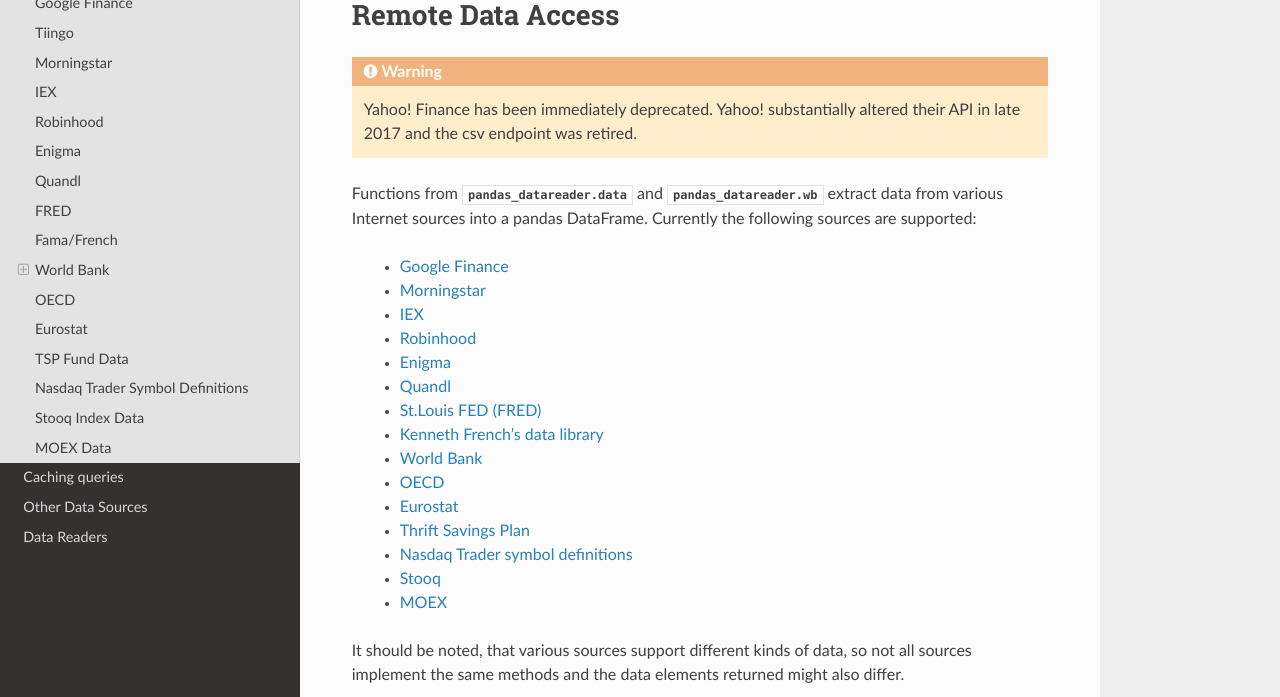
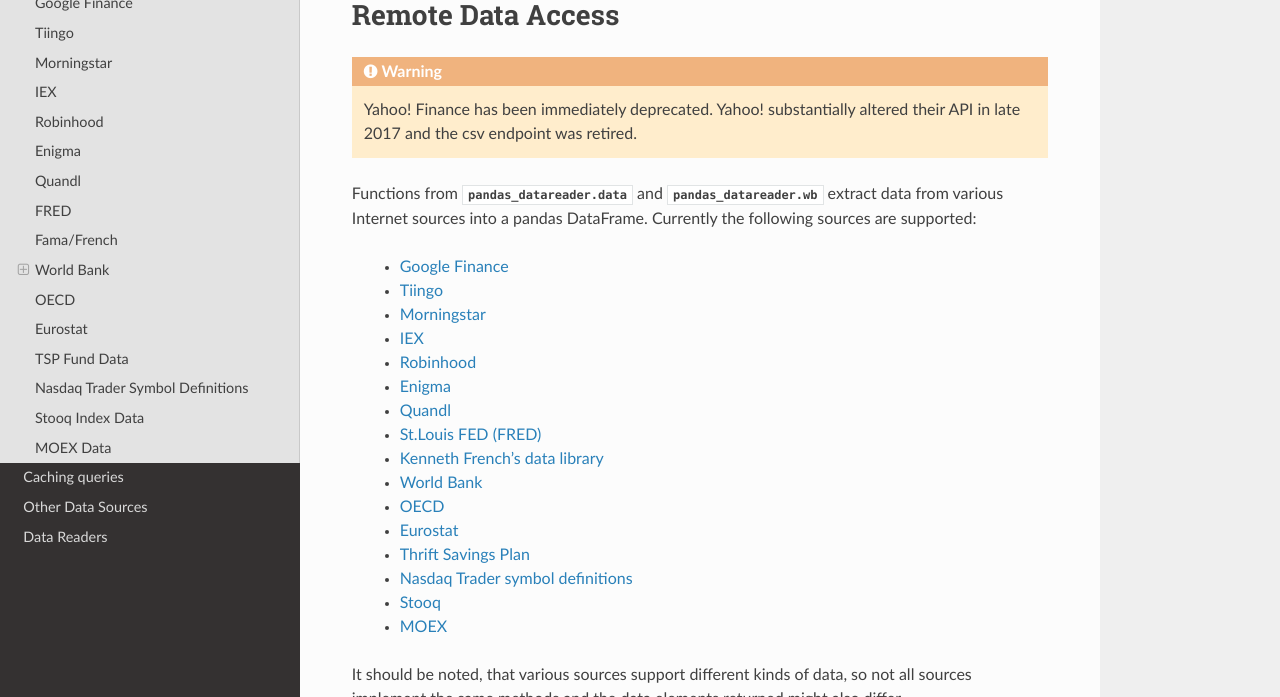
Before and after one commit to pydata/pandas-datareader, a Sphinx documentation site: the page built from docs/source/remote_data.rst, in a window 1280 px wide and 900 px high, cut to the strip 203-900 px from the top of the window. Built offline with Sphinx 7.4.7 and the Read the Docs theme 2.0.0, drawn with Linux system fonts in a browser that asks for light colours.

Commit message:
Create a link to Tiingo description in ToC
Tiingo is missing a link in Table of Contents

```diff
--- a/docs/source/remote_data.rst
+++ b/docs/source/remote_data.rst
@@ -29,6 +29,7 @@
 Currently the following sources are supported:
 
     - :ref:`Google Finance<remote_data.google>`
+    - :ref:`Tiingo<remote_data.tiingo>`
     - :ref:`Morningstar<remote_data.morningstar>`
     - :ref:`IEX<remote_data.iex>`
     - :ref:`Robinhood<remote_data.robinhood>`
```
